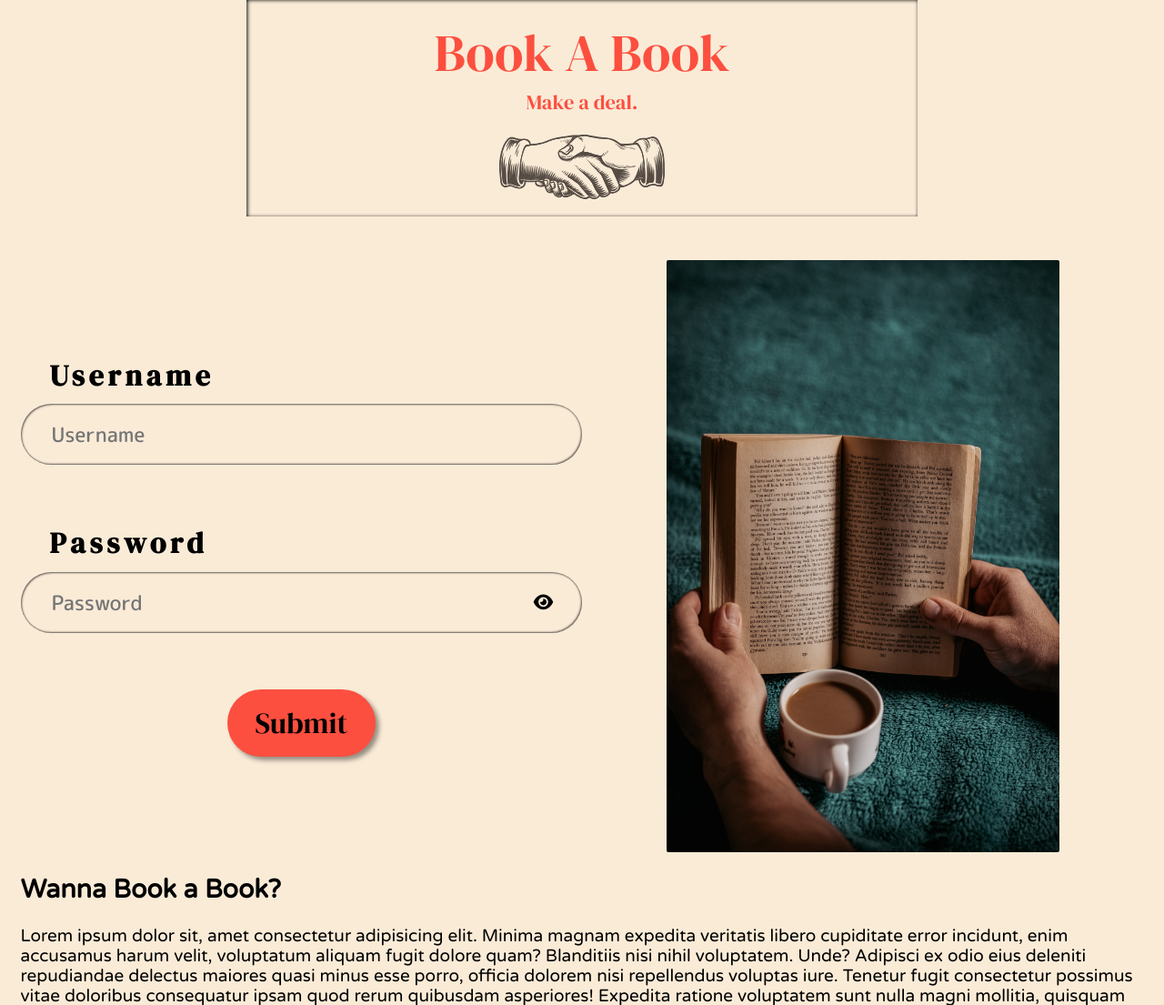
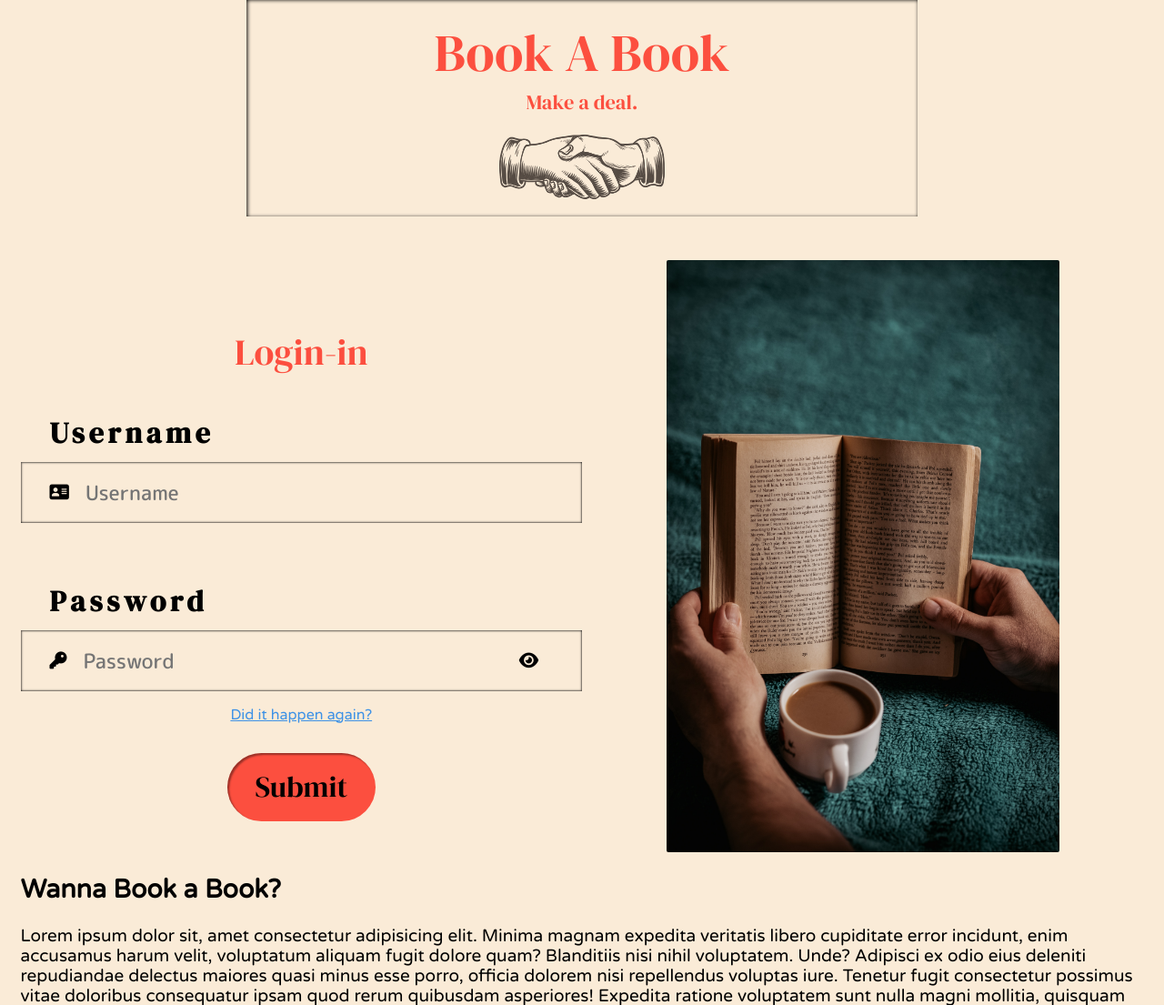
Before and after one commit to Ahmed-Ashraf-Marzouk/Booky, a PHP site: page / in a window 1280 px wide. Shown: the part 139-1244 px from the top of the page at 91% size. Run offline with PHP 8.4, Linux system fonts and the light colour scheme; some libraries are stand-ins or nearby versions; some web fonts are replaced.

Commit message:
Added login title, and forget password link, and other styles cahnges.

```diff
--- a/css/login-area.css
+++ b/css/login-area.css
@@ -15,7 +15,16 @@
     width: 100%;
 }
 
-#login-area div:nth-of-type(1){}
+#login-area div:nth-of-type(1){
+    align-items: center;
+}
+
+#login-area p{
+    display: inline;
+    font-family: 'DM Serif Display';
+    font-size: 2.5rem;
+    color: #FC4F3F;;
+}
 
 #login-area form{
     display: flex;
@@ -32,23 +41,36 @@
     font-weight: 500;
     width: 100%;
 }
+
 #login-area input:focus-visible{
     outline: none;
 }
 #login-area span{
     box-shadow: inset 1px 1px 2px rgba(0, 0, 0, 0.6), inset -1px -1px 2px rgba(0, 0, 0, 0.6);
-    border-radius: 50px;
     width: 100%;
     padding: 1rem 2rem;
     box-sizing: border-box;
 }
 
+#login-area span:nth-of-type(1){
+    display: flex;
+    align-items: center;
+    justify-content: space-between;
+}
 #login-area span:nth-of-type(2){
     display: flex;
     align-items: center;
     justify-content: space-between;
 }
-#login-area i{
+#login-area i:nth-of-type(1){
+    padding-right: 1rem;
+    box-sizing: border-box;
+}
+#login-area i:nth-of-type(2){
+    padding-right: 1rem;
+    box-sizing: border-box;
+}
+#login-area i:nth-of-type(3){
     padding-left: 1rem;
     box-sizing: border-box;
 }
@@ -66,7 +88,7 @@
 
 #login-area button{
     width: 50%;
-    margin: 10% auto 0;
+    margin: 0.5em auto 0;
     font-family: 'DM Serif Display';
     font-size: 2rem;
     border-radius: 50px;
@@ -74,7 +96,7 @@
     width: fit-content;
     padding: 2.5% 5%;
     background-color: #FC4F3F;
-    box-shadow: 4px 4px 5px rgba(0, 0, 0, 0.4);
+    box-shadow: inset 2px 2px 2px rgba(0,0,0,0.394);
 }
 
 #login-area div:nth-of-type(2){}
@@ -87,3 +109,20 @@
     text-align: center;
     margin: auto;
 }
+
+#login-area button:hover{
+    background-color: #DA3D2F;
+}
+
+#login-area button:active{
+    transform: scale(0.9, 0.9);
+}
+
+#login-area #lost-password{
+    color: #3C91E6;
+    font-size: 1rem;
+    margin: 1em;
+}
+#login-area #lost-password:hover{
+    color: hsl(210, 77%, 47%);
+}
--- a/index.html
+++ b/index.html
@@ -61,17 +61,21 @@
 
         <section id="login-area">
             <div>
+                <p>Login-in</p>
                 <form id="login-form">
                     <label for="username">Username</label>
                     <span>
+                        <i class="fa-solid fa-address-card"></i>
                         <input type="text" name="username" id="username" placeholder="Username">
                     </span>
                     <label for="password">Password</label>
                     <span>
+                        <i class="fa-solid fa-key"></i>
                         <input type="password" name="password" id="password" placeholder="Password">
                         <i class="fa-solid fa-eye"></i>
                     </span>
                 </form>
+                <a href="index.html" id="lost-password">Did it happen again?</a>
                 <button form="login-form" type="submit">Submit</button>
             </div>
             <div>
```
